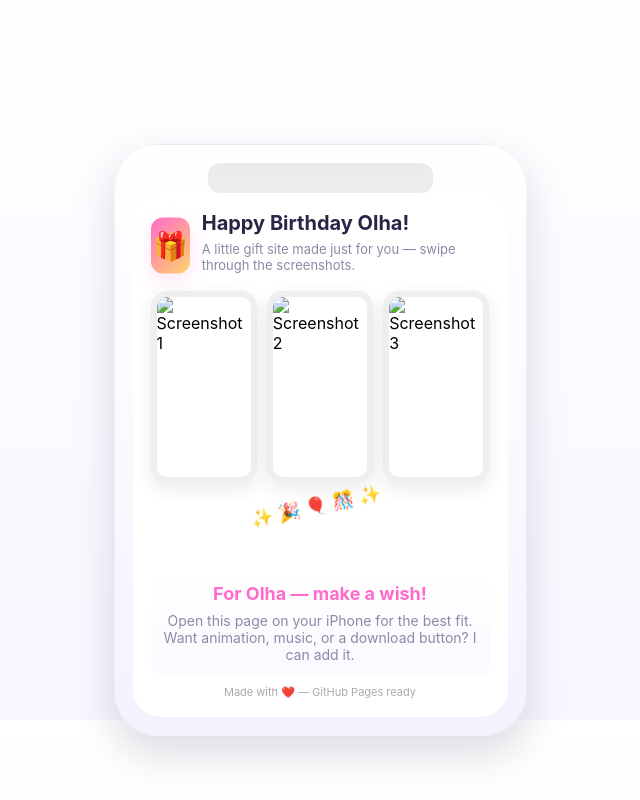
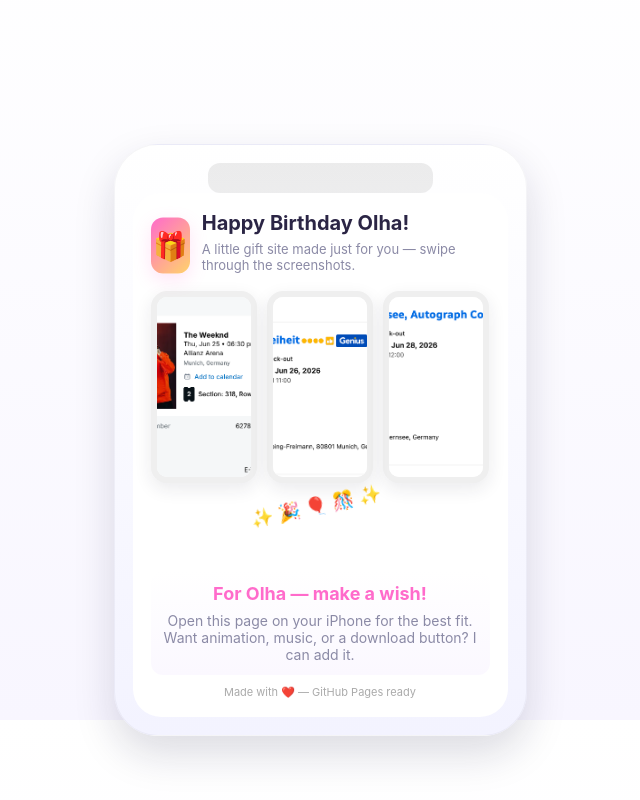
Before and after one commit to kooper6/kooper6.github.io, a plain HTML site: page index.html in a window 1280 px wide. Shown: the part 1680-2480 px from the top of the page, without its empty margins (320-960 px from the left). Drawn offline with Linux system fonts and the light colour scheme.

Commit message:
Update index.html

```diff
--- a/index.html
+++ b/index.html
@@ -231,13 +231,13 @@
 
         <div class="screens" aria-hidden>
           <div class="screenshot">
-            <img id="screenshot1" src="kooper6/assets/screenshot1.jpg" alt="Screenshot 1"/>
+            <img id="screenshot1" src="https://github.com/kooper6/kooper6.github.io/blob/main/docs/assets/screenshot1.png" alt="Screenshot 1"/>
           </div>
           <div class="screenshot">
-            <img id="screenshot2" src="kooper6/assets/screenshot2.jpg" alt="Screenshot 2"/>
+            <img id="screenshot2" src="https://github.com/kooper6/kooper6.github.io/blob/main/docs/assets/screenshot2.png" alt="Screenshot 2"/>
           </div>
           <div class="screenshot">
-            <img id="screenshot3" src="kooper6/assets/screenshot3.jpg" alt="Screenshot 3"/>
+            <img id="screenshot3" src="https://github.com/kooper6/kooper6.github.io/blob/main/docs/assets/screenshot3.png" alt="Screenshot 3"/>
           </div>
         </div>
 
```
